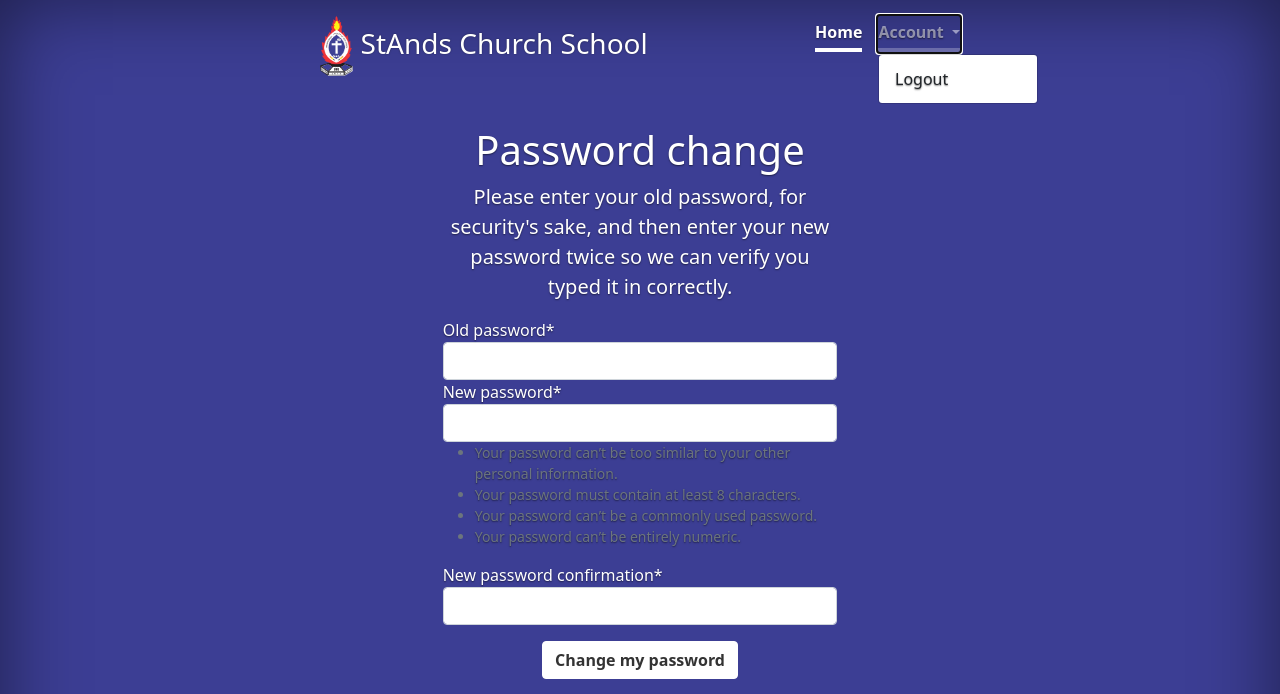
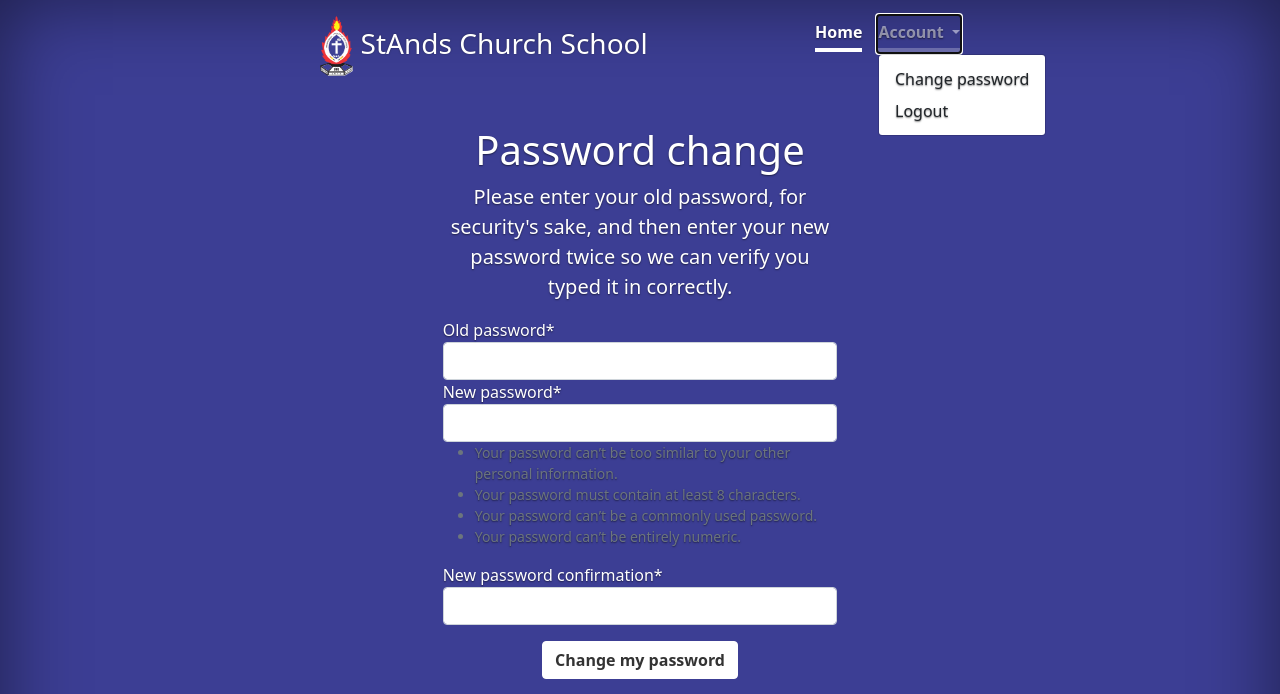
Before and after one commit to harisonmg/church-ims, a Django app: page /accounts/password_change/ in a window 1280 px wide, after a click on "Account". Shown: the top 694 px of the page. Run offline with Django 3.2, Linux system fonts and the light colour scheme; the visitor is signed in with stand-in values (Sample User, id 1); some libraries are stand-ins or nearby versions.

Commit message:
Update navigation.html

```diff
--- a/templates/navigation.html
+++ b/templates/navigation.html
@@ -14,6 +14,7 @@
           Account
         </a>
         <ul class="dropdown-menu" aria-labelledby="navbarDropdownMenuLink">
+          <li><a class="dropdown-item" href="{% url 'accounts:password_change' %}">Change password</a></li>
           <li><a class="dropdown-item" href="{% url 'accounts:logout' %}">Logout</a></li>
         </ul>
       {% endif %}
```
